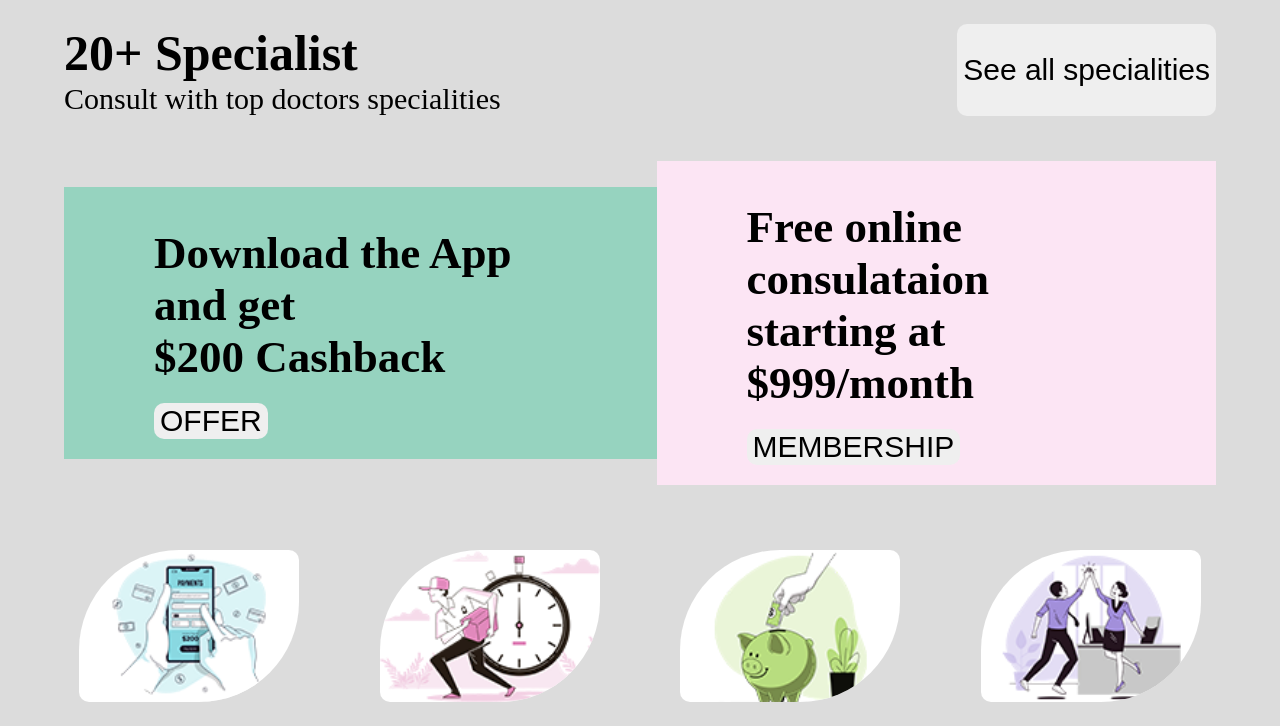
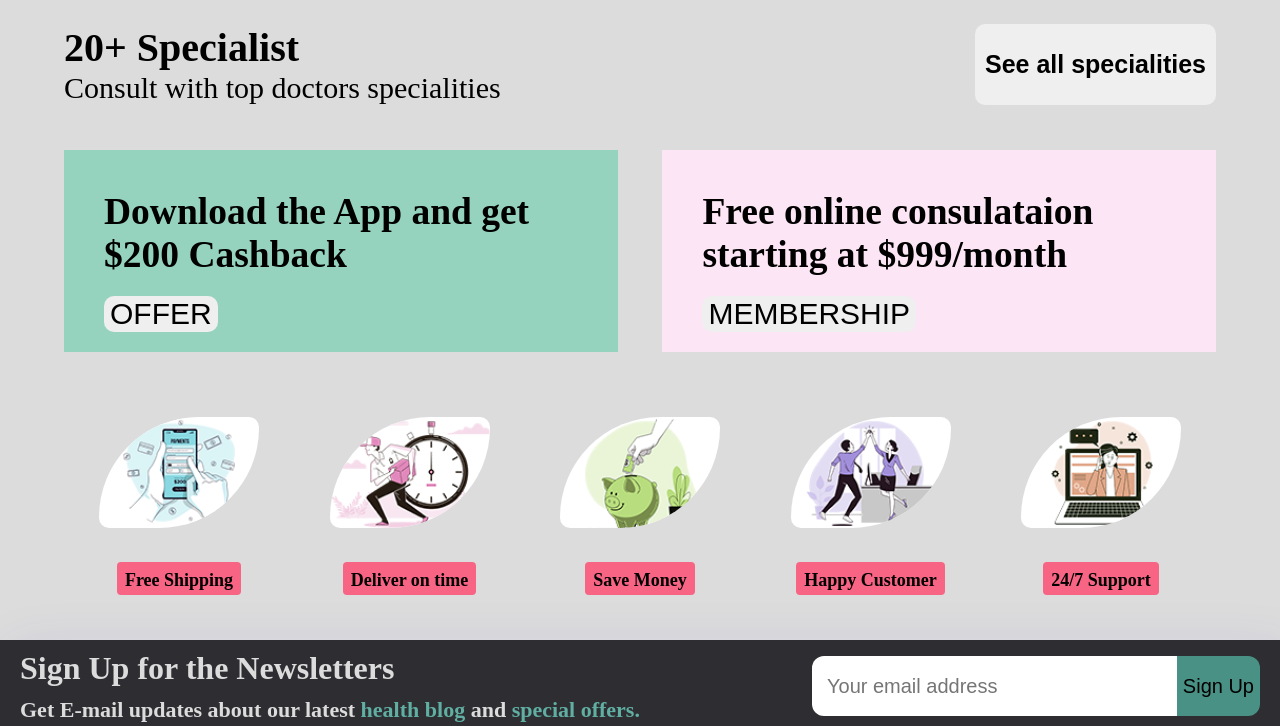
Before and after one commit to Alok-2003/OCTANET_OCTOBER, a plain HTML site: page index.html in a window 1280 px wide. Shown: the part 802-1528 px from the top of the page. Drawn offline with nearby package versions, Linux system fonts and the light colour scheme.

Commit message:
Add files via upload

```diff
--- a/style.css
+++ b/style.css
@@ -106,7 +106,7 @@ body {
     border-radius: 150px 150px 150px 150px;
     background-color: #60afa2;
     position: absolute;
-    top: 50vh;
+    top: 55vh;
     left: 5vh;
     padding: 0 10px;
 }
@@ -125,7 +125,7 @@ body {
     margin: 2vw 5vw;
 }
 .Specialist div h1{
-    font-size: 50px;
+    font-size: 40px;
     margin: 0px;
 }
 .Specialist div h3{
@@ -134,10 +134,11 @@ body {
     margin: 0px;
 }
 .Specialist button{
-    font-size: 30px;
+    font-size: 25px;
+    font-weight: 600;
     border: none;
     border-radius: 10px;
-    /* height: 60px; */
+    padding: 0px 10px;
 }
 .Offer{
     display: flex;
@@ -148,10 +149,11 @@ body {
     /* background-color: #499185; */
 }
 .SubO{
+    width: 37%;
     justify-content: left;
-    padding: 20px 90px;
+    padding: 20px 40px;
     /* background-color: #f86484; */
-    font-size: 30px;
+    font-size: 25px;
 
     text-decoration: none;
     color: #000;
@@ -184,7 +186,7 @@ body {
     /* background-color: white; */
 }
 #feature .fe-box{
-    width: 220px;
+    width: 200px;
     text-align: center;
     padding: 25px 15px;
     /* box-shadow: 20px 20px 34px rgba(0,0,0,0.03); */
@@ -198,7 +200,7 @@ body {
 #feature .fe-box img{
     border-radius: 100px 10px 100px 10px;
     background-color: white;
-    width: 100%;
+    width: 80%;
     margin-bottom: 10px;
 }
 #feature .fe-box h6{
@@ -208,7 +210,7 @@ body {
     border-radius: 4px;
     color: black;
     background-color:  #f86484;
-    font-size: 25px;
+    font-size: 18px;
     margin: 20px 0px;
 }
 
```
